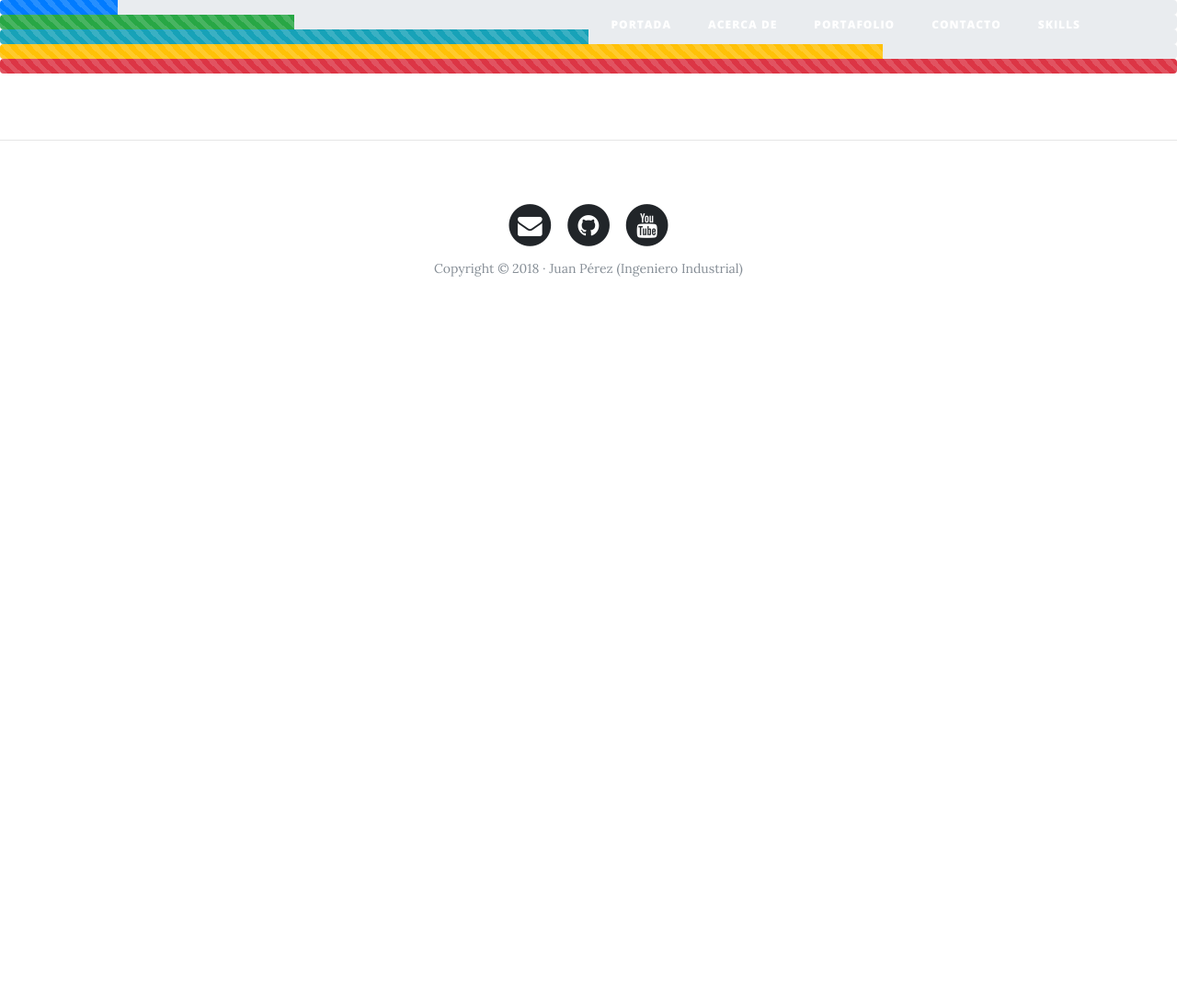
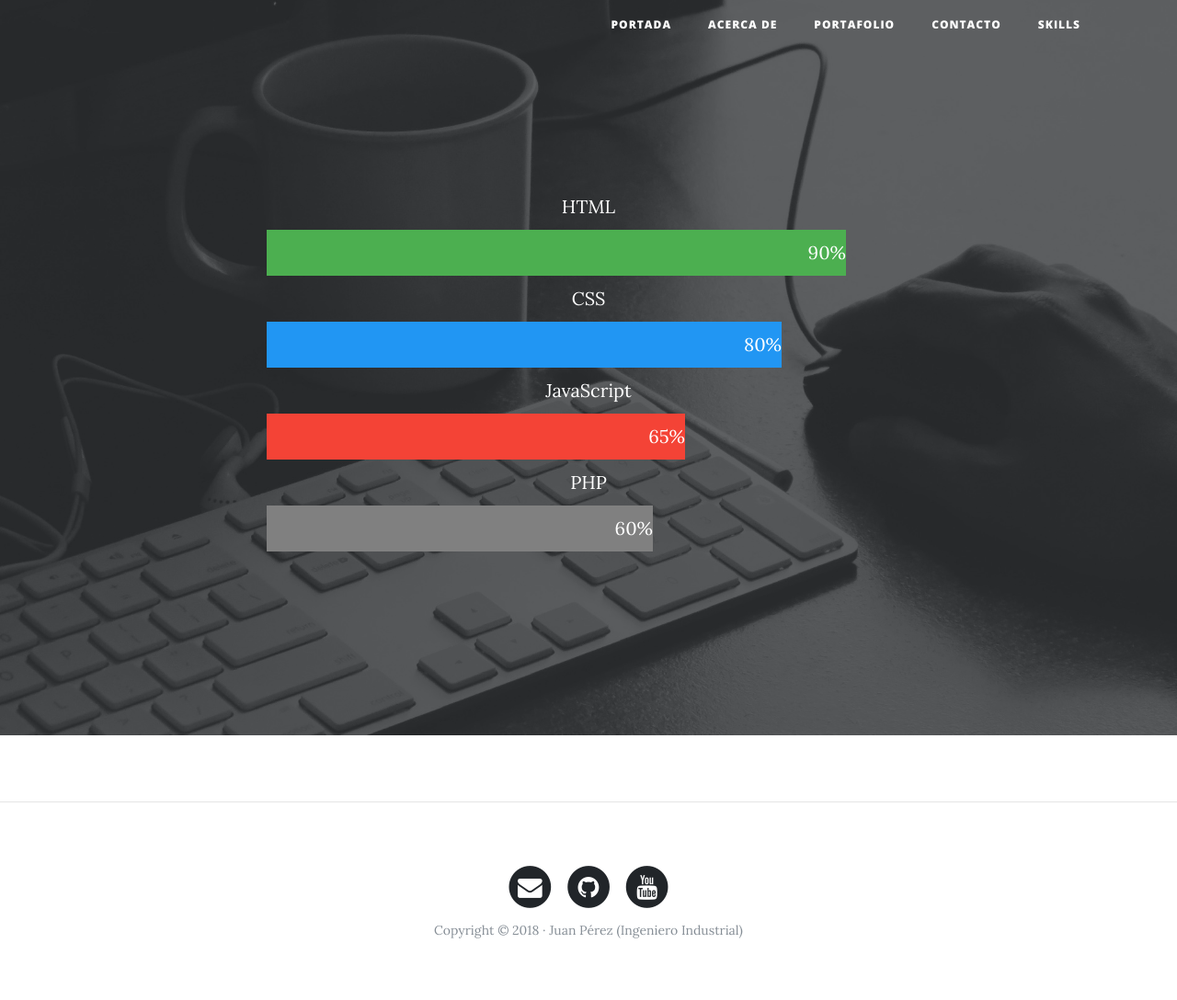
Before and after one commit to Emilio4585/Curso_practico, a Django app: page /skills/ in a window 1280 px wide. Shown: the whole page at 92% size. Before the commit the page ends 301 px from the top, so only its background shows below. Run offline with Django 3.2, Linux system fonts and the light colour scheme; some libraries are stand-ins or nearby versions.

Commit message:
Termine de añadir los skills

```diff
--- /dev/null
+++ b/static/web_personal/css/skills.css
@@ -0,0 +1,11 @@
+.skills {
+  text-align: right; /* Right-align text */
+  padding-top: 10px; /* Add top padding */
+  padding-bottom: 10px; /* Add bottom padding */
+  color: white; /* White text color */
+}
+
+.html {width: 90%; background-color: #4CAF50;} /* Green */
+.css {width: 80%; background-color: #2196F3;} /* Blue */
+.js {width: 65%; background-color: #f44336;} /* Red */
+.php {width: 60%; background-color: #808080;} /* Dark Grey */
--- a/templates/web_personal/base.html
+++ b/templates/web_personal/base.html
@@ -19,6 +19,7 @@
     <link href='https://fonts.googleapis.com/css?family=Open+Sans:300italic,400italic,600italic,700italic,800italic,400,300,600,700,800'
           rel='stylesheet' type='text/css'>
     <link href="{% static "web_personal/css/clean-blog.min.css" %}" rel="stylesheet">
+    {% block css %} {% endblock %}
 
 </head>
 
--- a/templates/web_personal/skills.html
+++ b/templates/web_personal/skills.html
@@ -1,25 +1,42 @@
 {% extends 'web_personal/base.html' %}
 {% load static %}
+{% block css %} <link href="{% static "web_personal/css/skills.css" %}" rel="stylesheet">{% endblock %}
+{% block contenido %}
 
-{% block contenido %}
-    <div class="progress">
-        <div class="progress-bar progress-bar-striped" role="progressbar" style="width: 10%" aria-valuenow="10"
-             aria-valuemin="0" aria-valuemax="100"></div>
-    </div>
-    <div class="progress">
-        <div class="progress-bar progress-bar-striped bg-success" role="progressbar" style="width: 25%"
-             aria-valuenow="25" aria-valuemin="0" aria-valuemax="100"></div>
-    </div>
-    <div class="progress">
-        <div class="progress-bar progress-bar-striped bg-info" role="progressbar" style="width: 50%" aria-valuenow="50"
-             aria-valuemin="0" aria-valuemax="100"></div>
-    </div>
-    <div class="progress">
-        <div class="progress-bar progress-bar-striped bg-warning" role="progressbar" style="width: 75%"
-             aria-valuenow="75" aria-valuemin="0" aria-valuemax="100"></div>
-    </div>
-    <div class="progress">
-        <div class="progress-bar progress-bar-striped bg-danger" role="progressbar" style="width: 100%"
-             aria-valuenow="100" aria-valuemin="0" aria-valuemax="100"></div>
-    </div>
+    <header class="masthead" style="background-image: url('{% static "web_personal/img/home-bg.jpg" %}')">
+        <div class="overlay"></div>
+        <div class="container">
+            <div class="row">
+                <div class="col-lg-8 col-md-10 mx-auto">
+                    <div class="site-heading">
+
+<p>HTML</p>
+<div class="container">
+  <div class="skills html">90%</div>
+</div>
+
+<p>CSS</p>
+<div class="container">
+  <div class="skills css">80%</div>
+</div>
+
+<p>JavaScript</p>
+<div class="container">
+  <div class="skills js">65%</div>
+</div>
+
+<p>PHP</p>
+<div class="container">
+  <div class="skills php">60%</div>
+</div>
+
+                    </div>
+                </div>
+            </div>
+        </div>
+    </header>
+
+
+
+
 {% endblock %}
```
Also changed, not shown: static/login.png (deleted), static/web_personal/img/skills.png (added).
